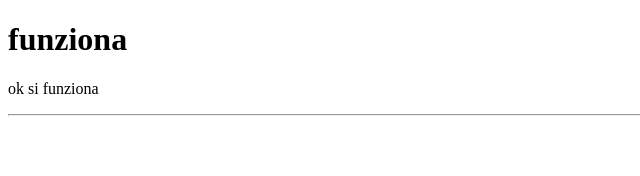
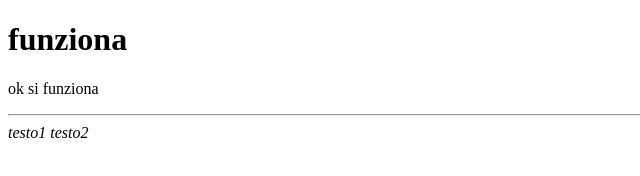
Before and after one commit to AndreaPanzeriDev/htmlcss-hello, a plain HTML site: page index.html in a window 1280 px wide. Shown: the full height of the page, 0-640 px from the left. Drawn offline with Linux system fonts and the light colour scheme.

Commit message:
differenza tra block e inblock

```diff
--- a/index.html
+++ b/index.html
@@ -11,5 +11,9 @@
     <p>ok si funziona</p>
     <hr> <!-- linea di separazione-->
 
+    <!-- sono entrami in line quindi non occupano tutta la riga ma solo ciò che gli serve-->
+    <em>testo1</em>
+    <em>testo2</em>
+
 </body>
 </html>
```
